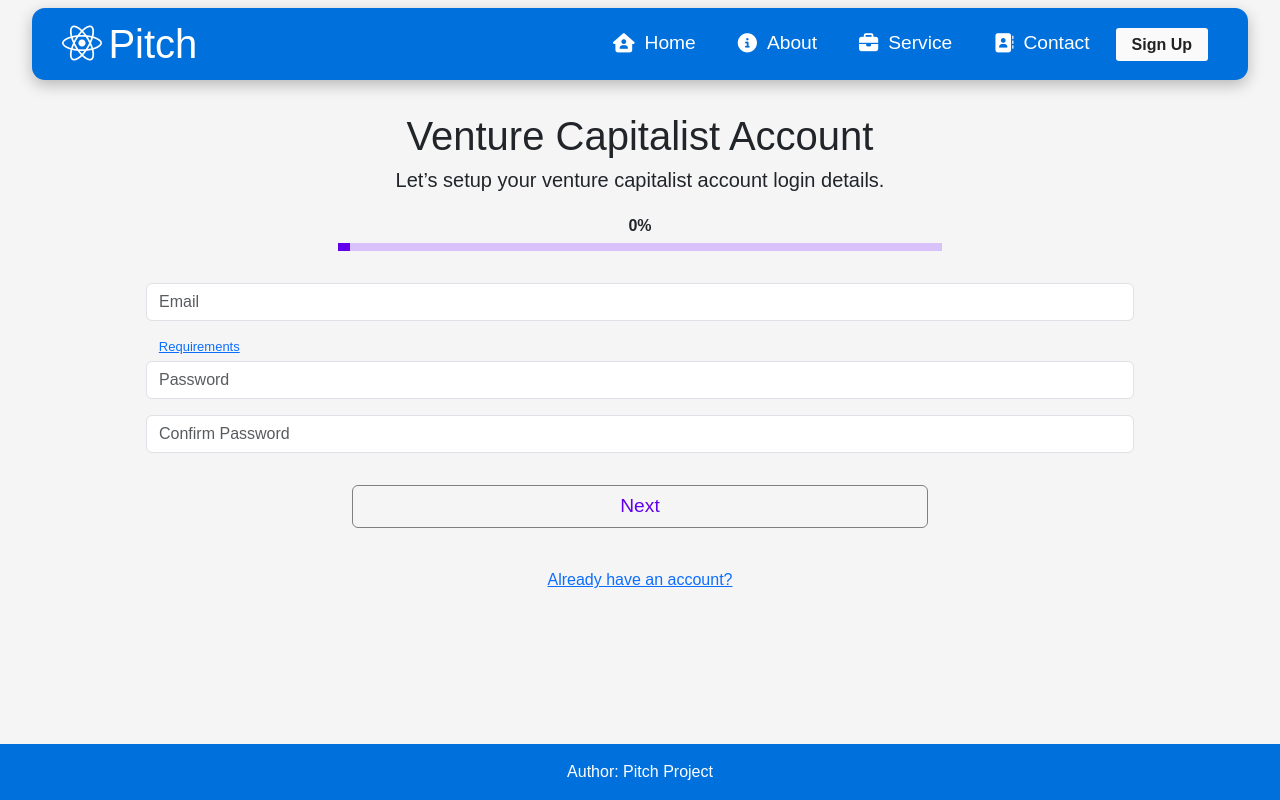
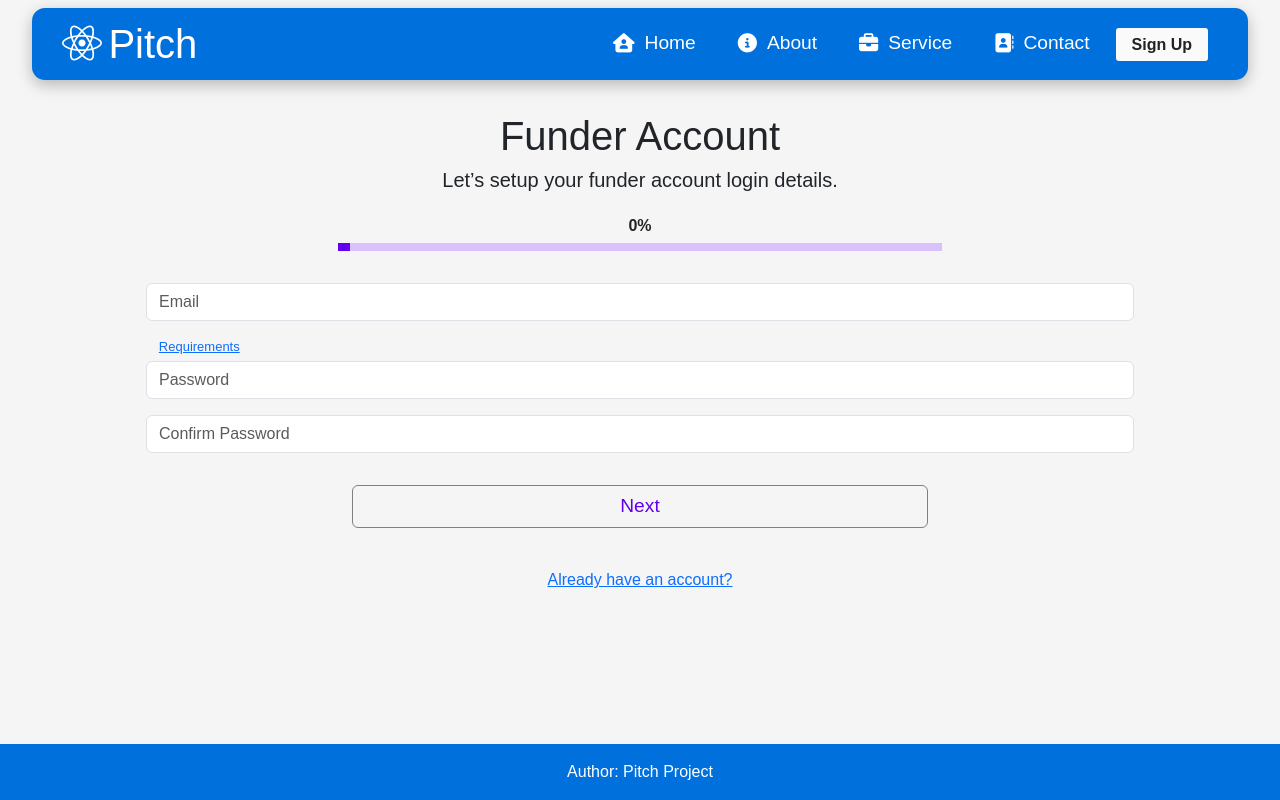
Before and after one commit to MzArlowe/pitch-client, a React (Create React App) app: page /CapitalistOne in a window 1280 px wide. Built offline with nearby package versions, Linux system fonts and the light colour scheme.

Commit message:
Update CapitalistOne.jsx

```diff
--- a/src/components/CapitalistOne.jsx
+++ b/src/components/CapitalistOne.jsx
@@ -22,7 +22,7 @@ export default function CapitalistOne() {
 		progressDiv = 2;
 	}
 
-	let accountType = 'Venture Capitalist';
+	let accountType = 'Funder';
 	// let accountType = 'Entrepreneur'
 
 	return (
```
